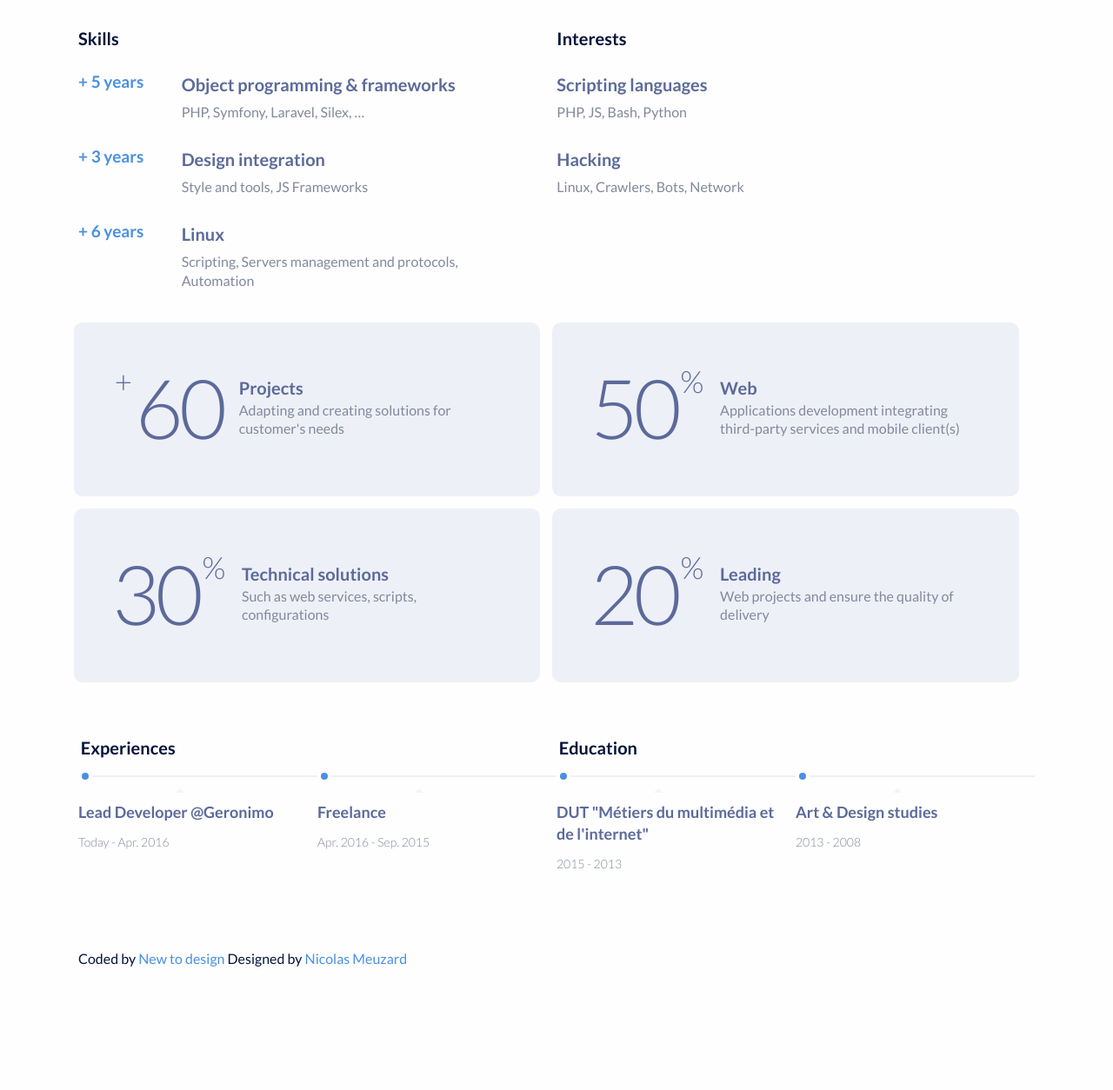
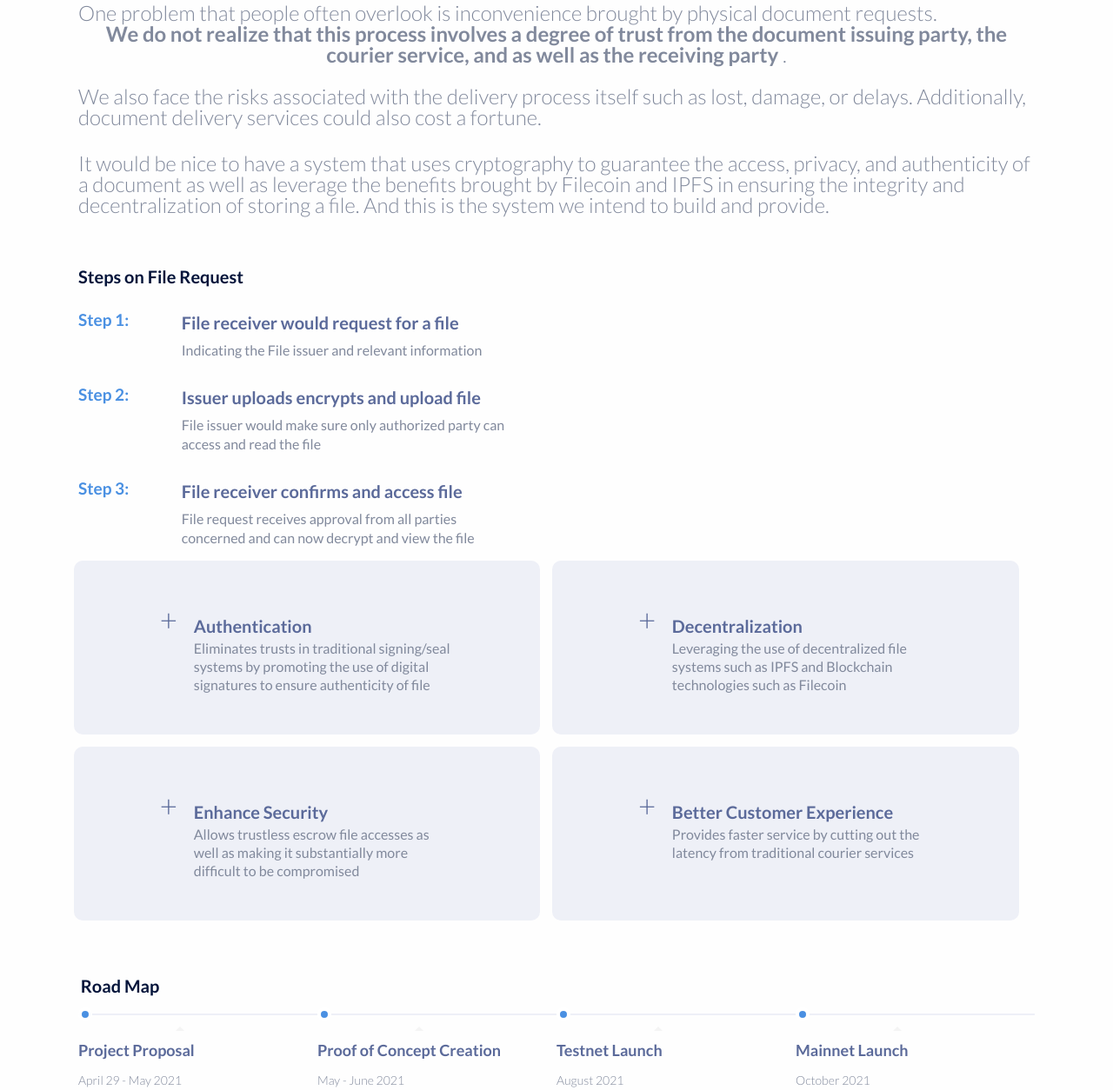
Before and after one commit to courier-change/courier-change.github.io, a plain HTML site: page index.html in a window 1280 px wide. Shown: the part 360-1614 px from the top of the page at 87% size. Before the commit the page ends 1531 px from the top, so only its background shows below. Drawn offline with Linux system fonts and the light colour scheme.

Commit message:
modified website

```diff
--- a/index.html
+++ b/index.html
@@ -1,7 +1,7 @@
 <!DOCTYPE html>
 <html>
 <head>
-	<title>Minimal Resume Template</title>
+	<title>Courier Change Description Website</title>
 	<link rel="stylesheet" type="text/css" href="styles.css">
 	<meta name="viewport" content="width=device-width, initial-scale=1.0">
 </head>
@@ -9,48 +9,53 @@
 
 	<div class="container">
 		<div class="hero">
-			<h1 class="name"><strong>Abbie</strong> Bradley</h1>
-			<span class="job-title">Developer</span>
-			<span class="email">abbie.bradley@gmail.com</span>
+			<h1 class="name"><strong>Courier</strong> Change</h1>
+			<!-- <span class="job-title">Developer</span> -->
+			<span class="email"> A multisignature File Request System </span>
 
-			<h2 class="lead">Development and design of web applications
-for startups and large companies</h2>
-		</div>
+			<h2 class="lead">Development of a decentralized file request system , addressing the needs of institution such as Universities</h2>
+			&nbsp;&nbsp;
+
+<span class="email">One problem that people often overlook is inconvenience brought by physical document requests. &nbsp;&nbsp; <br> <center> <strong>We do not realize that this process involves a degree of trust from the document issuing party, the courier service, and as well as the receiving party </strong>. </center><br> We also face the risks associated with the delivery process itself such as lost, damage, or delays. Additionally, document delivery services could also cost a fortune. </span>
+ &nbsp;&nbsp;
+<span class="email">It would be nice to have a system that uses cryptography to guarantee the access, privacy, and authenticity of a document as well as leverage the benefits brought by Filecoin and IPFS in ensuring the integrity and decentralization of storing a file. And this is the system we intend to build and provide.</span>
+
+</div>
 	</div>
 
-<!-- Skills and intrest section -->
+	<!-- Skills and intrest section -->
 	<div class="container">
 
 		<div class="sections">
-			<h2 class="section-title">Skills</h2>
+			<h2 class="section-title">Steps on File Request</h2>
 
 			<div class="list-card">
-				<span class="exp">+ 5 years</span>
+				<span class="exp">Step 1:</span>
 				<div>
-					<h3>Object programming & frameworks</h3>
-					<span>PHP, Symfony, Laravel, Silex, …</span>
+					<h3>File receiver would request for a file</h3>
+					<span>Indicating the File issuer and relevant information</span>
 				</div>
 			</div>
 
 			<div class="list-card">
-				<span class="exp">+ 3 years</span>
+				<span class="exp">Step 2:</span>
 				<div>
-					<h3>Design integration</h3>
-					<span>Style and tools, JS Frameworks</span>
+					<h3>Issuer uploads encrypts and upload file</h3>
+					<span>File issuer would make sure only authorized party can access and read the file</span>
 				</div>
 			</div>
 
 			<div class="list-card">
-				<span class="exp">+ 6 years</span>
+				<span class="exp">Step 3:</span>
 				<div>
-					<h3>Linux</h3>
-					<span>Scripting, Servers management and protocols, Automation</span>
+					<h3>File receiver confirms and access file</h3>
+					<span>File request receives approval from all parties concerned and can now decrypt and view the file</span>
 				</div>
 			</div>
 
 
 		</div>
-		<div class="sections">
+		<!-- <div class="sections">
 				<h2 class="section-title">Interests</h2>
 
 				<div class="list-card">
@@ -66,61 +71,59 @@ for startups and large companies</h2>
 						<span>Linux, Crawlers, Bots, Network</span>
 					</div>
 				</div>
-		</div>
+		</div> -->
 	</div>
-
-	<!-- Achievements -->
 
 	<div class="container cards">
 
 		<div class="card">
 			<div class="skill-level">
 				<span>+</span>
-				<h2>60</h2>
+				<!-- <h2>60</h2> -->
 			</div>
 
 			<div class="skill-meta">
-				<h3>Projects</h3>
-				<span>Adapting and creating solutions for customer's needs</span>
+				<h3>Authentication</h3>
+				<span>Eliminates trusts in traditional signing/seal systems by promoting the use of digital signatures to ensure authenticity of file</span>
 			</div>
 		</div>
 
 
 		<div class="card">
 			<div class="skill-level">
-				<h2>50</h2>
-				<span>%</span>
+				<!-- <h2>50</h2> -->
+				<span>+</span>
 			</div>
 
 			<div class="skill-meta">
-				<h3>Web</h3>
-				<span>Applications development integrating third-party services and mobile client(s)</span>
+				<h3>Decentralization</h3>
+				<span>Leveraging the use of decentralized file systems such as IPFS and Blockchain technologies such as Filecoin</span>
 			</div>
 		</div>
 
 
 		<div class="card">
 			<div class="skill-level">
-				<h2>30</h2>
-				<span>%</span>
+				<!-- <h2>30</h2> -->
+				<span>+</span>
 			</div>
 
 			<div class="skill-meta">
-				<h3>Technical solutions</h3>
-				<span>Such as web services, scripts, configurations</span>
+				<h3>Enhance Security</h3>
+				<span>Allows trustless escrow file accesses as well as making it substantially more difficult to be compromised </span>
 			</div>
 		</div>
 
 
 		<div class="card">
 			<div class="skill-level">
-				<h2>20</h2>
-				<span>%</span>
+				<!-- <h2>20</h2> -->
+				<span>+</span>
 			</div>
 
 			<div class="skill-meta">
-				<h3>Leading</h3>
-				<span>Web projects and ensure the quality of delivery</span>
+				<h3>Better Customer Experience</h3>
+				<span>Provides faster service by cutting out the latency from traditional courier services </span>
 			</div>
 		</div>
 
@@ -131,37 +134,44 @@ for startups and large companies</h2>
 	<div class="container">
 		<ol class="timeline">
 		  <li>
-		    <p class="line">Experiences</p>
+		    <p class="line">Road Map</p>
 		    <span class="point"></span>
 		    <p class="description">
-		      Lead Developer @Geronimo
+		      Project Proposal
 		    </p>
-		    <span class="date">Today - Apr. 2016</span>
+		    <span class="date">April 29 - May 2021</span>
 		  </li>
 
 		  <li>
 		    <span class="point"></span>
 		    <p class="description">
-		      Freelance
+		      Proof of Concept Creation
 		    </p>
-		    <span class="date">Apr. 2016 - Sep. 2015</span>
+		    <span class="date">May - June 2021</span>
 		  </li>
 
-		  		  <li>
+		  		  <!-- <li>
 		    <p class="line">Education</p>
 		    <span class="point"></span>
 		    <p class="description">
 		      DUT "Métiers du multimédia et de l'internet"
 		    </p>
 		    <span class="date">2015 - 2013</span>
-		  </li>
+		  </li> -->
 
 		  		  <li>
 		    <span class="point"></span>
 		    <p class="description">
-		      Art & Design studies
+		      Testnet Launch
 		    </p>
-		    <span class="date">2013 - 2008</span>
+		    <span class="date">August 2021</span>
+		  </li>
+		  <li>
+		    <span class="point"></span>
+		    <p class="description">
+		      Mainnet Launch
+		    </p>
+		    <span class="date">October 2021</span>
 		  </li>
 		</ol>
 
```
